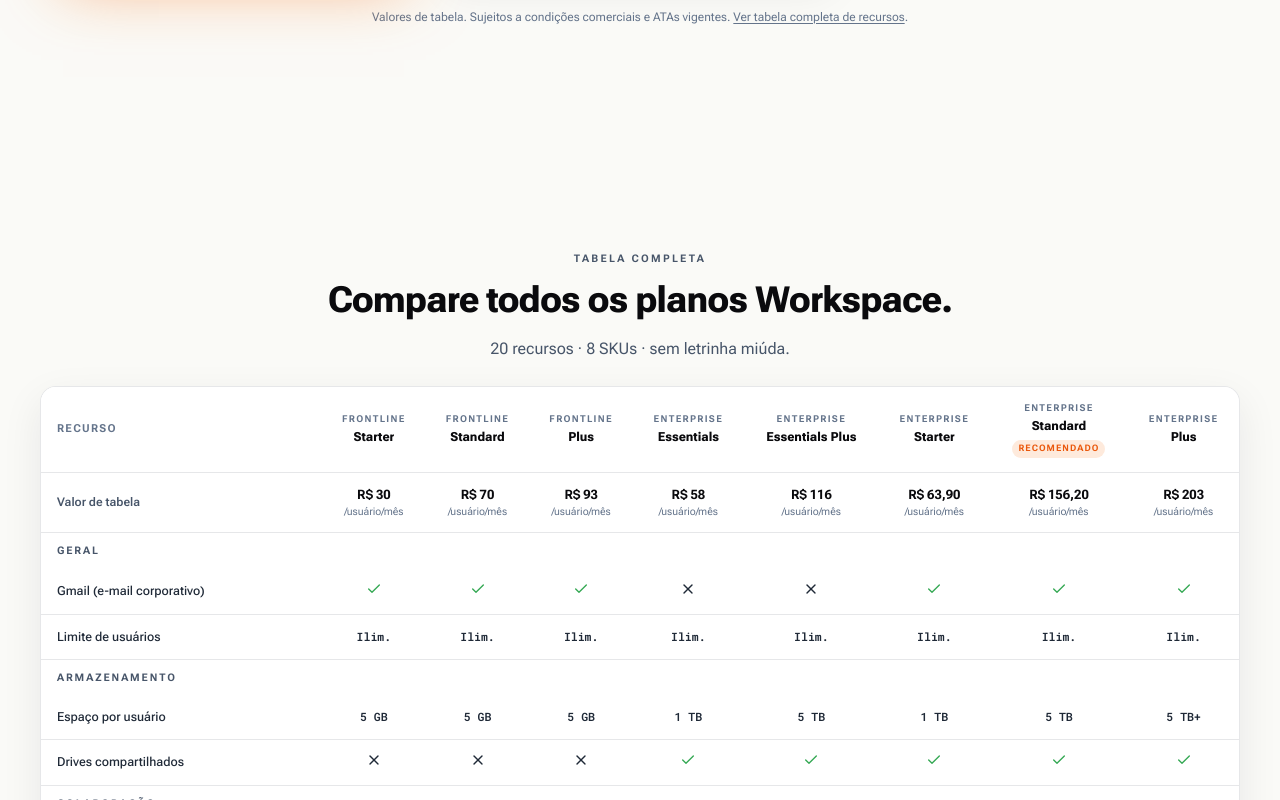
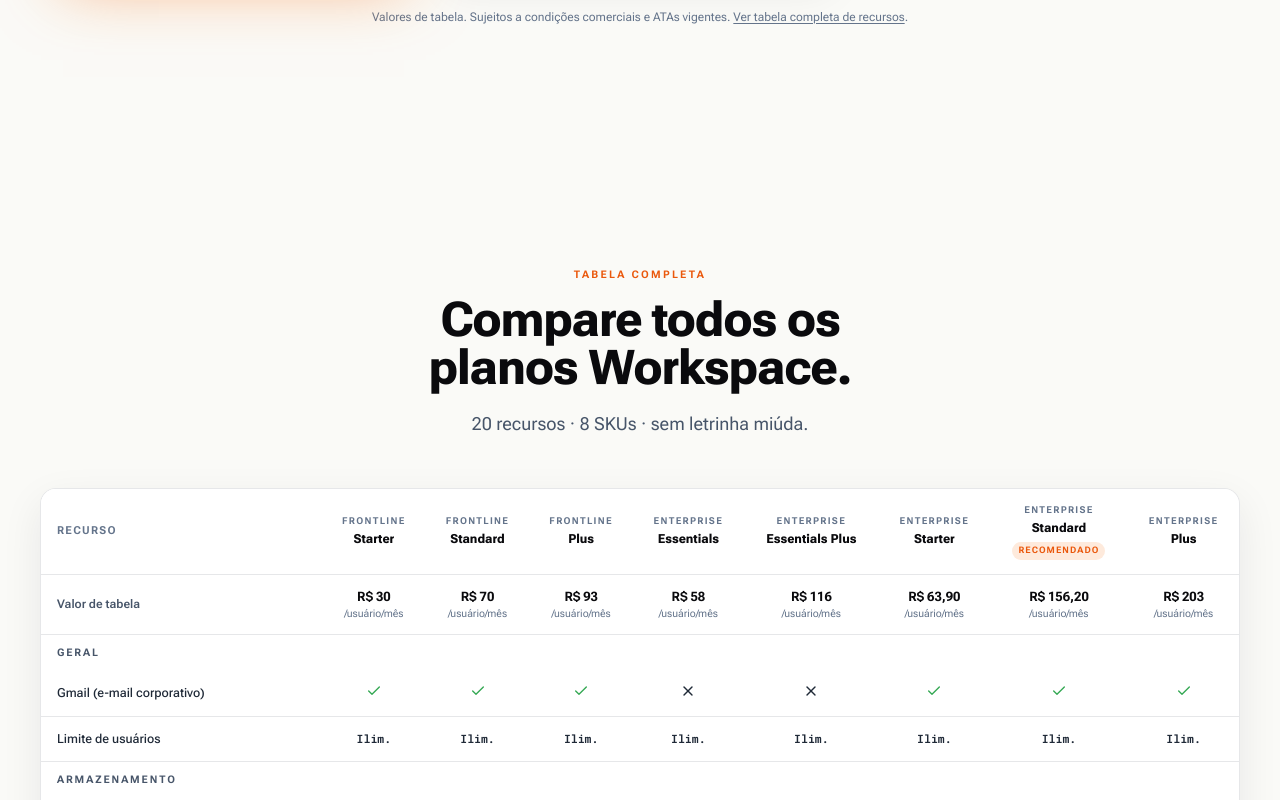
Before and after one commit to Kaxcav/hypercloud-site, a Next.js app: page / in a window 1280 px wide. Shown: the part 2740-3540 px from the top of the page. Built offline with nearby package versions, Linux system fonts and the light colour scheme.

Commit message:
refactor(compare-all): SectionHeader + btnPrimary + padding padronizado

```diff
--- a/components/CompareAllTable.tsx
+++ b/components/CompareAllTable.tsx
@@ -18,6 +18,8 @@
   type WorkspacePlanId
 } from '@/constants/workspace-plans';
 import { cn } from '@/components/ui';
+import { SectionHeader } from '@/components/SectionHeader';
+import { btnPrimary } from '@/components/buttons';
 
 const BLOCK_ORDER: FeatureBlock[] = ['Geral', 'Armaz.', 'Colab.', 'Comun.', 'Segur.', 'Compl.'];
 const BLOCK_LABEL: Record<FeatureBlock, string> = {
@@ -45,18 +47,12 @@
   })).filter((g) => g.rows.length > 0);
 
   return (
-    <div className="container-shell py-20 sm:py-24 lg:py-28">
-      <div className="mx-auto max-w-3xl text-center">
-        <p className="text-[10.5px] font-bold uppercase tracking-[0.22em] text-text-muted">
-          Tabela completa
-        </p>
-        <h2 className="mt-3 text-balance text-3xl font-extrabold tracking-tight text-text-strong sm:text-4xl">
-          Compare todos os planos Workspace.
-        </h2>
-        <p className="mt-4 text-base leading-relaxed text-text-muted">
-          {workspaceFeatures.length} recursos · 8 SKUs · sem letrinha miúda.
-        </p>
-      </div>
+    <div className="container-shell py-20 sm:py-28 lg:py-32">
+      <SectionHeader
+        eyebrow="Tabela completa"
+        title="Compare todos os planos Workspace."
+        description={`${workspaceFeatures.length} recursos · 8 SKUs · sem letrinha miúda.`}
+      />
 
       {/* Mobile expand toggle */}
       <div className="mt-8 md:hidden">
@@ -148,7 +144,7 @@
         <button
           type="button"
           onClick={() => openLead('Compare — Workspace')}
-          className="inline-flex items-center gap-2 rounded-md bg-brand-gradient px-6 py-3 text-[13px] font-bold text-white shadow-brand transition hover:opacity-95"
+          className={btnPrimary('lg')}
         >
           Ainda em dúvida? Falar com um especialista
         </button>
```
